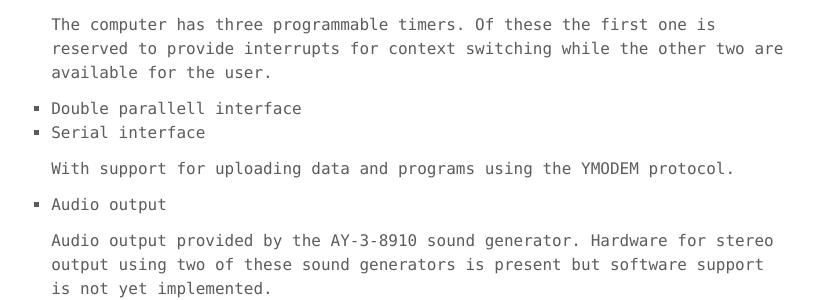
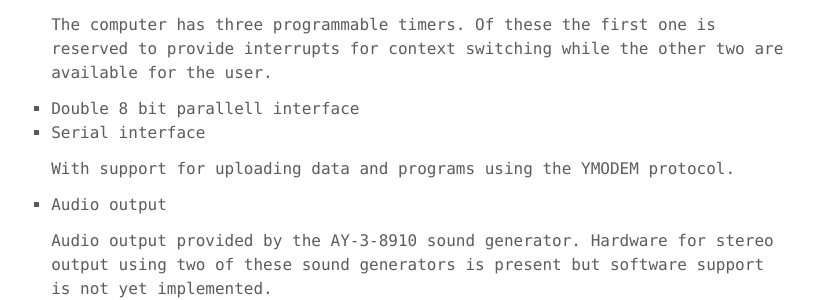
Before and after one commit to williamsjoblom/williamsjoblom.github.io, a Jekyll site: the page built from portfolio.md, in a window 1280 px wide and 900 px high, scrolled down 2142 px. Shown: the part 161-461 px from the top of the window, without its empty margins (232-1047 px from the left). Built offline with Jekyll 4.4.1, drawn with Linux system fonts in a browser that asks for light colours.

```diff
--- a/portfolio.md
+++ b/portfolio.md
@@ -55,7 +55,7 @@
 
    The computer has three programmable timers. Of these the first one is reserved to provide interrupts for context switching while the other two are available for the user.
 
-* Double parallell interface
+* Double 8 bit parallell interface
 * Serial interface
 
    With support for uploading data and programs using the YMODEM protocol.
```
